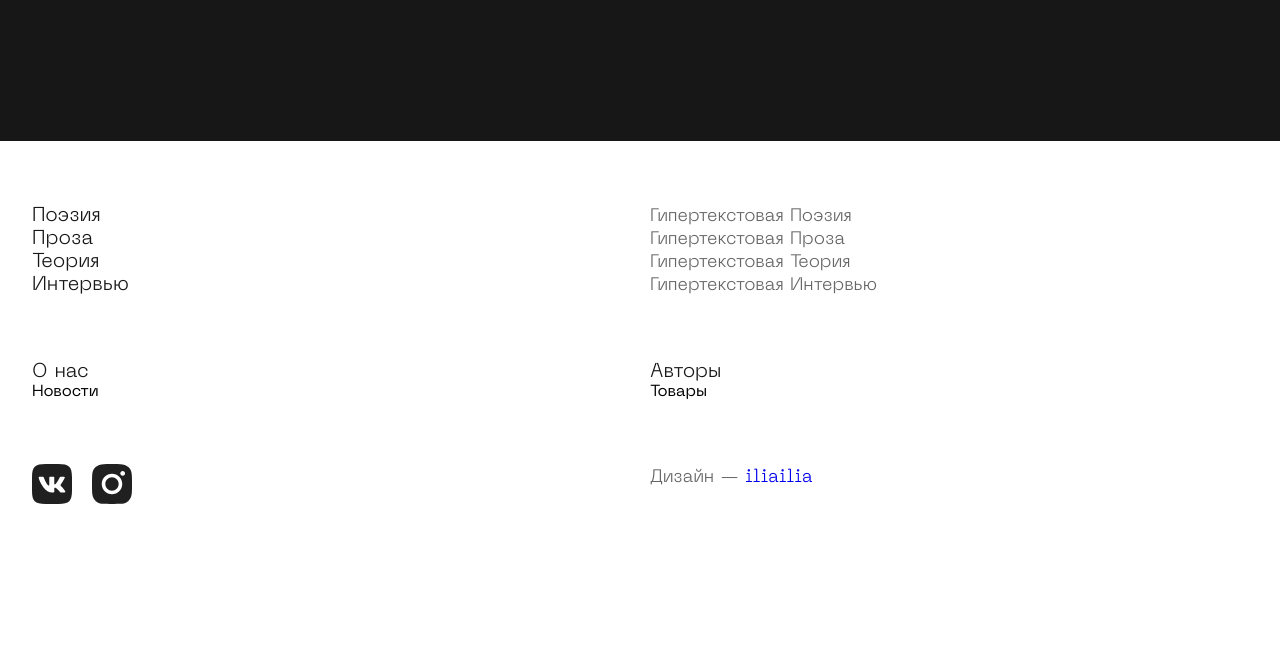
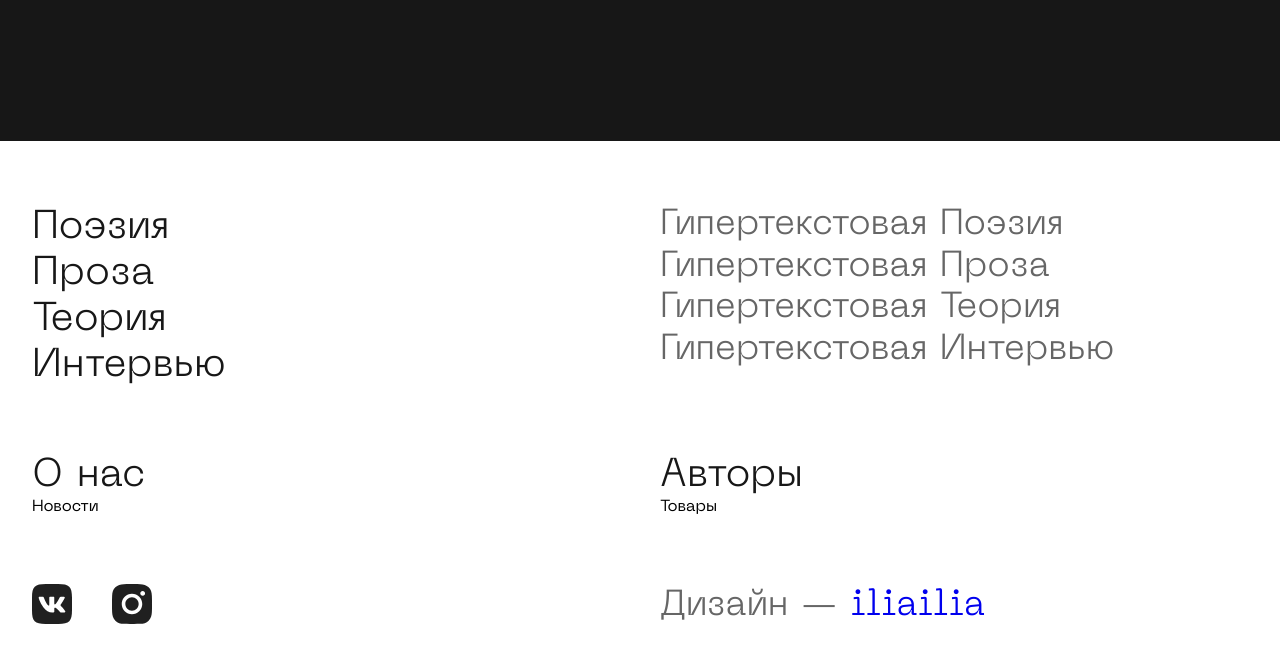
Before and after one commit to Nezrimay/nezrimay_front, an Eleventy site: page src/pages/main.njk in a window 1280 px wide. Shown: the part 4680-5343 px from the top of the page. Before the commit the page ends 5252 px from the top, so only its background shows below. Built offline with nearby package versions, Linux system fonts and the light colour scheme; Eleventy itself is replaced by a stand-in of ours; files that its build step writes are made by us from their sources.

Commit message:
fix: change px to rem on footer

```diff
--- a/src/styles/footer.css
+++ b/src/styles/footer.css
@@ -2,7 +2,7 @@
   padding: var(--x4) var(--x2) var(--x4);
   display: grid;
   grid-template-columns: 1fr 1fr;
-  column-gap: 20px;
+  column-gap: 2.5rem;
   row-gap: var(--x4);
 }
 
@@ -20,8 +20,8 @@
   a {
     color: var(--primary-color);
     font-weight: 300;
-    font-size: 20px;
-    line-height: 23px;
+    font-size: 2.5rem;
+    line-height: 115%;
   }
 }
 
@@ -29,30 +29,29 @@
   &__item {
     color: var(--secondary-color);
     font-weight: 200;
-    font-size: 18px;
-    line-height: 21px;
+    font-size: 2.25rem;
+    line-height: 115%;
   }
 
   li {
     color: var(--secondary-color);
-    font-style: normal;
     font-weight: 200;
-    font-size: 18px;
-    line-height: 23px;
+    font-size: 2.25rem;
+    line-height: 115%;
   }
 }
 
 .social-list {
   display: flex;
   align-items: center;
-  gap: 20px;
+  gap: 2.5rem;
 }
 
 .design-link {
   color: var(--secondary-color);
   font-weight: 200;
-  font-size: 18px;
-  line-height: 27px;
+  font-size: 2.25rem;
+  line-height: 150%;
 
   &__item {
     color: var(--primary-color);
```
